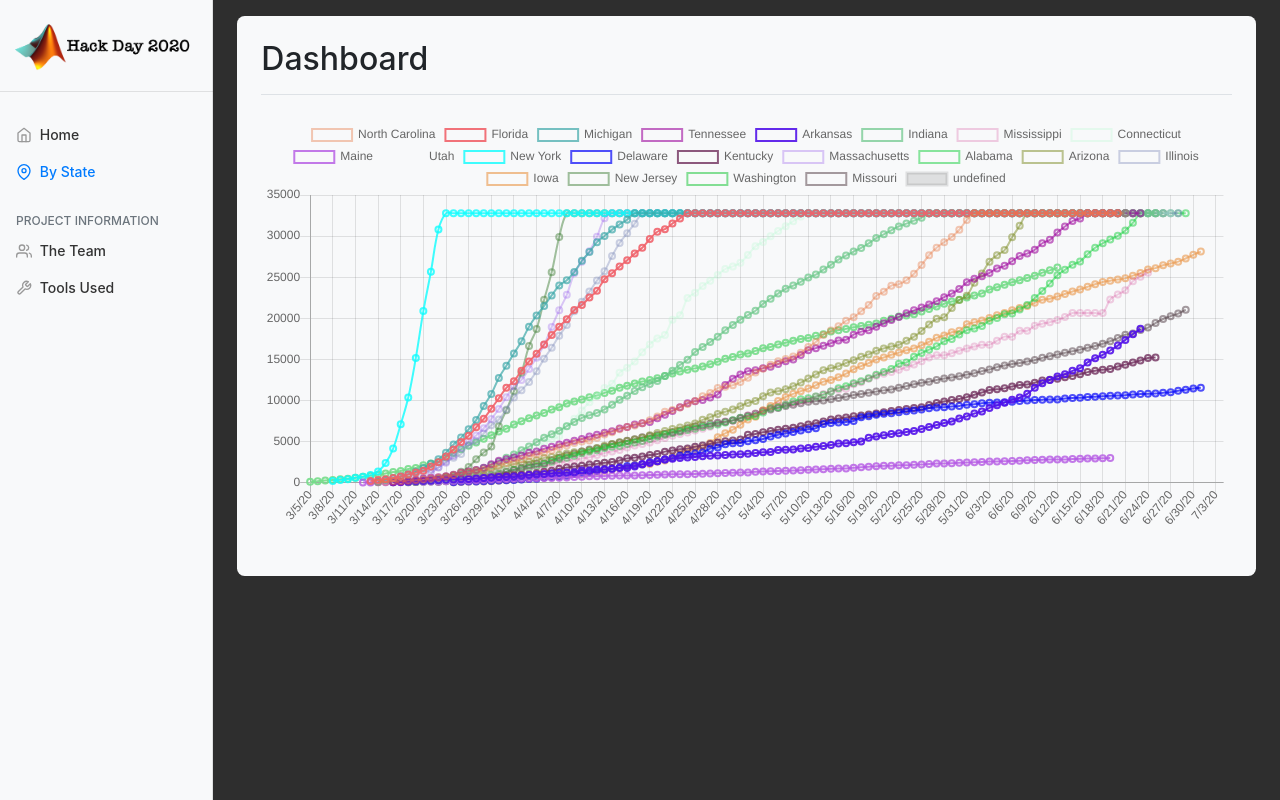
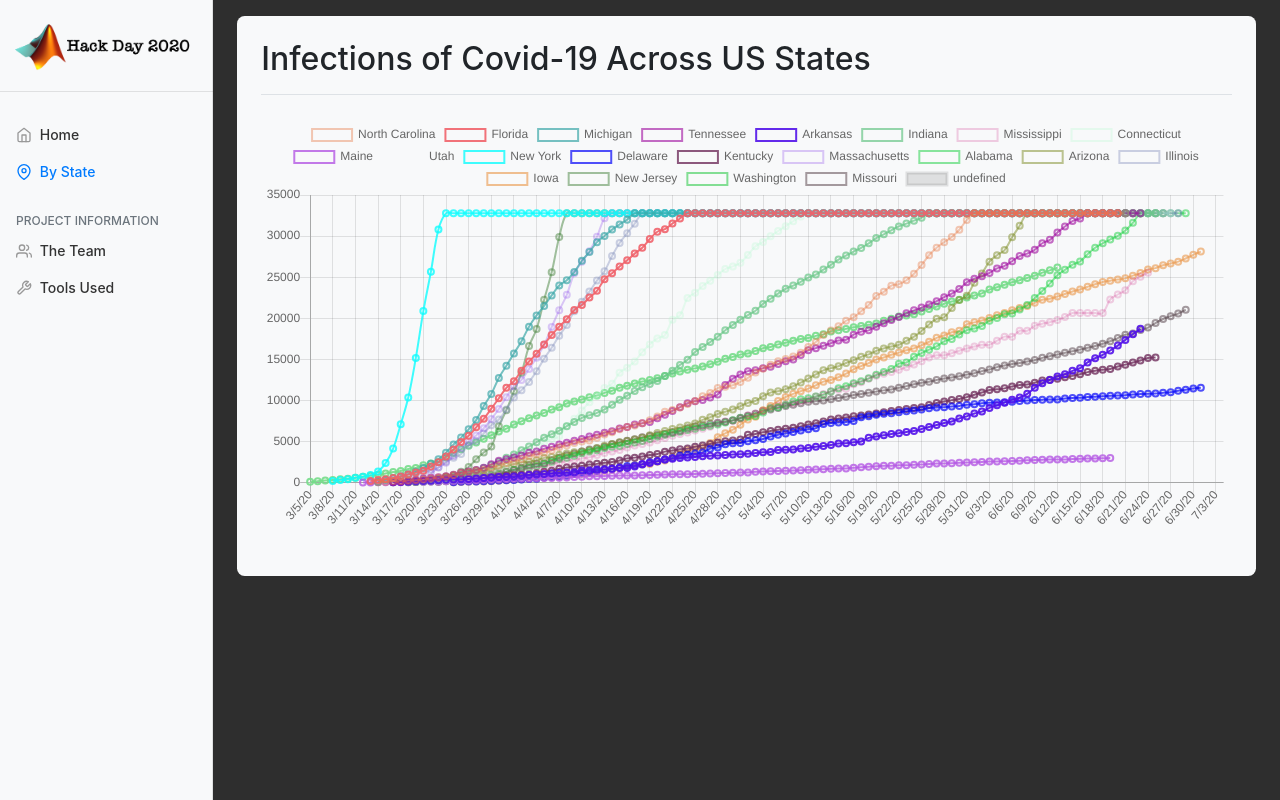
Before and after one commit to CodyRichter/Mathworks-Hack-Day-2020, a Flask app: page /state in a window 1280 px wide. Run offline with Flask 2, Linux system fonts and the light colour scheme; some libraries are stand-ins or nearby versions.

Commit message:
Fix title

```diff
--- a/templates/state.html
+++ b/templates/state.html
@@ -3,7 +3,7 @@
 {% block content %}
     <div class="bg-light pl-4 pr-4 pt-4 pb-4" style="border-radius: 0.6vw;">
         <div class="d-flex justify-content-between flex-wrap flex-md-nowrap align-items-center pb-2 mb-3 border-bottom">
-            <h1 class="h2">Dashboard</h1>
+            <h1 class="h2">Infections of Covid-19 Across US States</h1>
         </div>
 
         <canvas class="my-4" id="myChart" width="900" height="380"></canvas>
```
